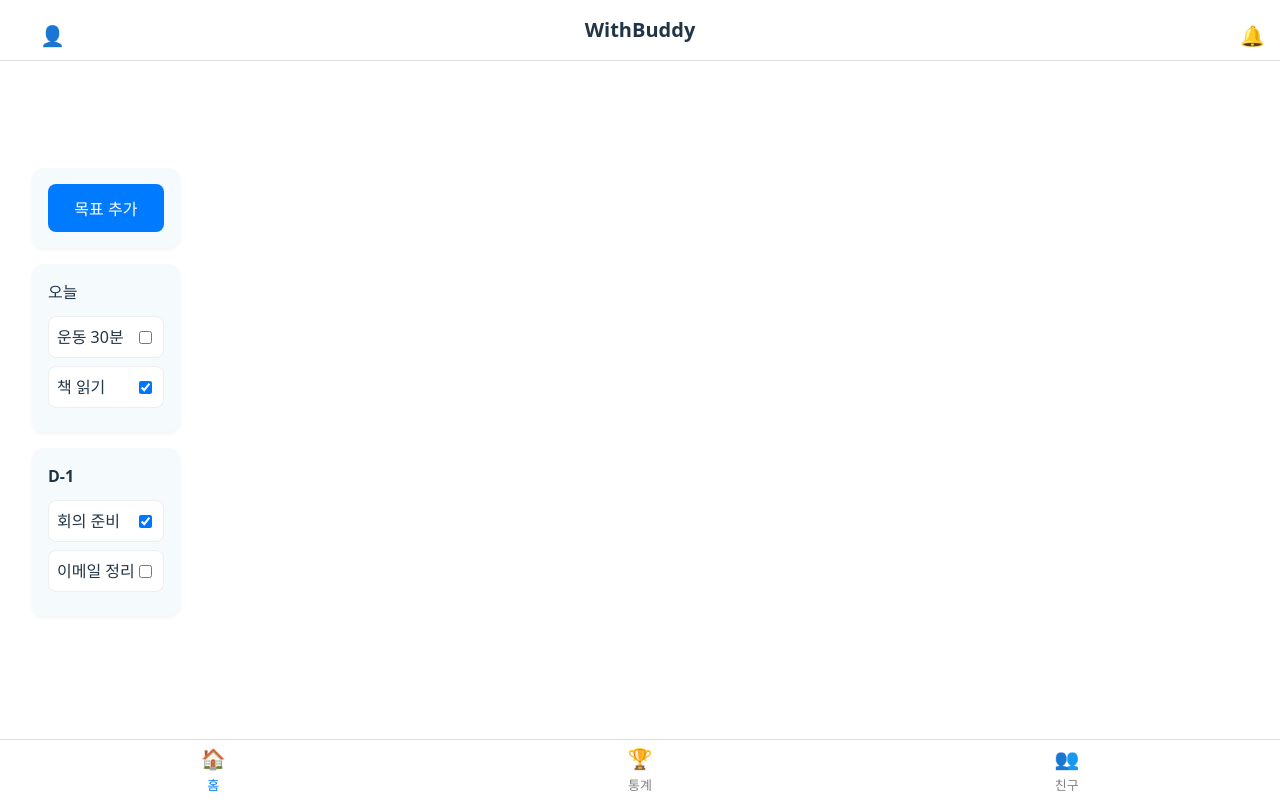
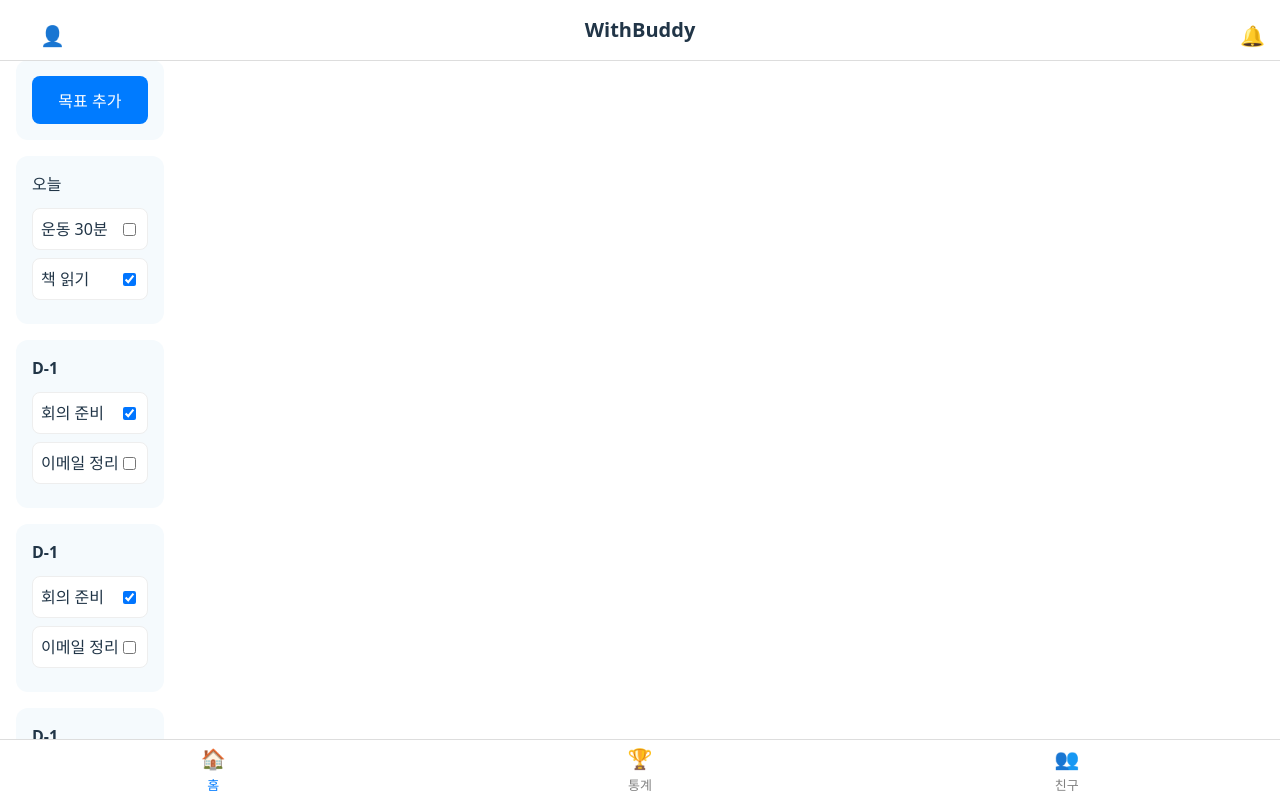
Before and after one commit to nurungzi/zerothon-DDT, a React (Vite) app in the folder frontend/withbudy/: page / in a window 1280 px wide. Shown: the top 800 px of the page. Built offline with nearby package versions, Linux system fonts and the light colour scheme.

Commit message:
Fix: 목표 너비 조정중(실패)

```diff
--- a/frontend/withbudy/src/components/GoalBlock.css
+++ b/frontend/withbudy/src/components/GoalBlock.css
@@ -1,10 +1,16 @@
 .goal-block {
+    display: block;
+    width: 100%;
+    box-sizing: border-box;
     background-color: #f5fafd;
-    border-radius: 12px;
     padding: 16px;
     margin-bottom: 16px;
-    box-shadow: 0 2px 4px rgba(0,0,0,0.05);
+    border-radius: 12px;
   }
+
+
+
+
 
   .add-goal-btn {
     width: 100%;
--- a/frontend/withbudy/src/components/GoalBlock.jsx
+++ b/frontend/withbudy/src/components/GoalBlock.jsx
@@ -1,8 +1,8 @@
+// src/components/GoalBlock.jsx
 import React from 'react';
 import './GoalBlock.css';
 
 function GoalBlock({ type = 'list', day = '오늘', tasks = [] }) {
-  // 'type'이 'add'면 목표 추가 버튼만 표시
   if (type === 'add') {
     return (
       <div className="goal-block">
@@ -11,21 +11,16 @@ function GoalBlock({ type = 'list', day = '오늘', tasks = [] }) {
     );
   }
 
-  // 'list' 타입일 때는 day 제목 + 할일 목록 표시
   return (
     <div className="goal-block">
       <div className="goal-block-title">{day}</div>
       <div className="goal-task-list">
-        {tasks.length === 0 ? (
-          <p className="no-task">할 일이 없습니다.</p>
-        ) : (
-          tasks.map((task, index) => (
-            <div className="goal-task-item" key={index}>
-              <span>{task.text}</span>
-              <input type="checkbox" checked={task.done} readOnly />
-            </div>
-          ))
-        )}
+        {tasks.map((task, idx) => (
+          <div className="goal-task-item" key={idx}>
+            <span>{task.text}</span>
+            <input type="checkbox" checked={task.done} readOnly />
+          </div>
+        ))}
       </div>
     </div>
   );
--- a/frontend/withbudy/src/components/Layout.jsx
+++ b/frontend/withbudy/src/components/Layout.jsx
@@ -1,16 +1,28 @@
-// src/components/Layout.jsx
 import React from 'react';
+import { Outlet } from 'react-router-dom';
 import Header from './Header';
 import FooterNav from './FooterNav';
-import { Outlet } from 'react-router-dom';
 
 function Layout() {
   return (
-    <div>
+    <div style={{ width: '100%' }}>
       <Header />
-      <main style={{ paddingTop: '60px', paddingBottom: '60px', padding: '16px' }}>
-        <Outlet /> {/* 여기에 각 페이지(Home, Friends 등) 렌더링됨 */}
+
+      <main id='testmain'
+        style={{
+          width: '100%',              // ✅ 전체 너비
+          margin: 0,                  // ✅ 중앙정렬 제거
+          paddingInline: '16px',     // ✅ 좌우 여백은 그대로
+          paddingTop: '60px',
+          paddingBottom: '60px',
+          boxSizing: 'border-box'
+
+
+        }}
+      >
+        <Outlet />
       </main>
+
       <FooterNav />
     </div>
   );
--- a/frontend/withbudy/src/pages/Home.jsx
+++ b/frontend/withbudy/src/pages/Home.jsx
@@ -1,7 +1,5 @@
 // src/pages/Home.jsx
 import React from 'react';
-import Header from '../components/Header';
-import FooterNav from '../components/FooterNav';
 import GoalBlock from '../components/GoalBlock';
 
 function Home() {
@@ -16,14 +14,16 @@ function Home() {
   ];
 
   return (
-    <div>
-      <Header />
-      <main style={{ paddingTop: '60px', paddingBottom: '60px', padding: '16px' }}>
-        <GoalBlock type="add" />
-        <GoalBlock type="list" day="오늘" tasks={todayTasks} />
-        <GoalBlock type="list" day="D-1" tasks={yesterdayTasks} />
-      </main>
-      <FooterNav />
+    <div style={{ width: '100%' }}>  {/* ✅ 핵심! main 내부 요소 확장 */}
+      <GoalBlock type="add" />
+      <GoalBlock type="list" day="오늘" tasks={todayTasks} />
+      <GoalBlock type="list" day="D-1" tasks={yesterdayTasks} />
+      <GoalBlock type="list" day="D-1" tasks={yesterdayTasks} />
+      <GoalBlock type="list" day="D-1" tasks={yesterdayTasks} />
+      <GoalBlock type="list" day="D-1" tasks={yesterdayTasks} />
+      <GoalBlock type="list" day="D-1" tasks={yesterdayTasks} />
+      <GoalBlock type="list" day="D-1" tasks={yesterdayTasks} />
+      <GoalBlock type="list" day="D-1" tasks={yesterdayTasks} />
     </div>
   );
 }
```
